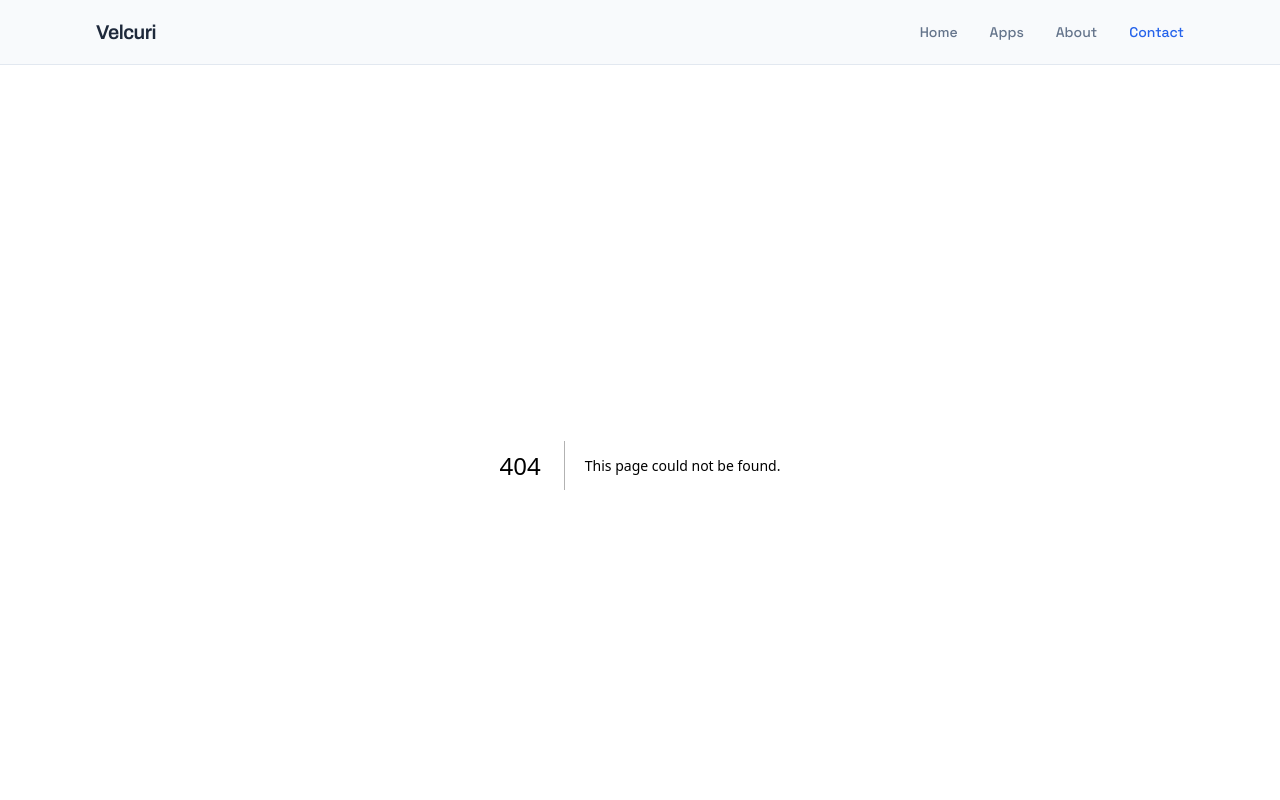
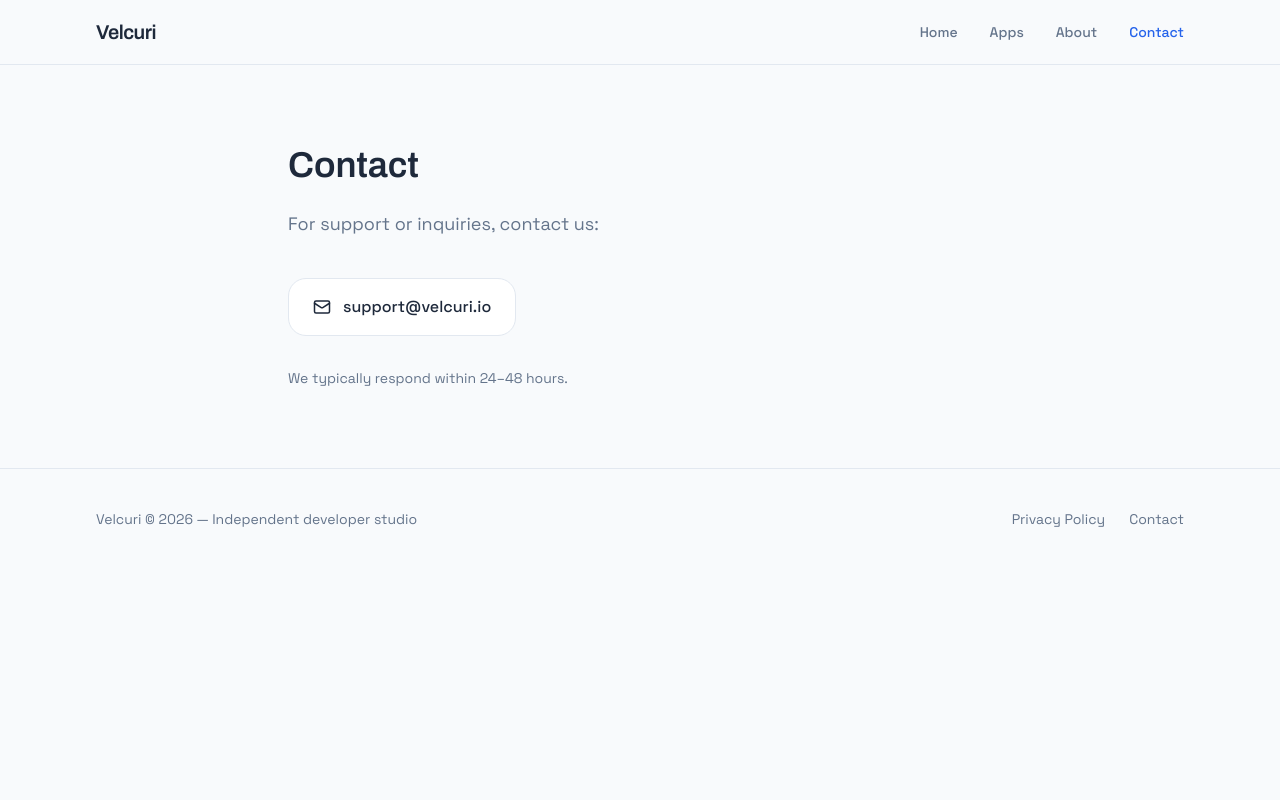
Before and after one commit to albinchristo04/Velcuri, a Next.js app: page /contact in a window 1280 px wide. Before the commit this address had no page. Shown: the top 800 px of the page. Built offline with nearby package versions, Linux system fonts and the light colour scheme.

Commit message:
feat: add Contact page with visible support email

```diff
--- /dev/null
+++ b/app/contact/page.tsx
@@ -0,0 +1,33 @@
+import type { Metadata } from "next";
+import { Mail } from "lucide-react";
+
+export const metadata: Metadata = {
+  title: "Contact — Velcuri",
+  description: "Get in touch with Velcuri for support or inquiries.",
+};
+
+export default function ContactPage() {
+  return (
+    <div className="mx-auto max-w-3xl px-4 sm:px-6 lg:px-8 py-20">
+      <h1 className="font-heading text-3xl sm:text-4xl font-semibold text-brand-text mb-6">
+        Contact
+      </h1>
+      <p className="text-brand-muted mb-10 text-lg leading-relaxed">
+        For support or inquiries, contact us:
+      </p>
+
+      <a
+        href="mailto:support@velcuri.io"
+        className="inline-flex items-center gap-3 rounded-2xl border border-brand-border bg-white px-6 py-4 text-brand-text font-medium hover:border-brand-primary hover:text-brand-primary transition-colors duration-150 focus-visible:outline focus-visible:outline-2 focus-visible:outline-brand-primary"
+        aria-label="Email Velcuri support"
+      >
+        <Mail size={18} aria-hidden="true" />
+        support@velcuri.io
+      </a>
+
+      <p className="mt-8 text-sm text-brand-muted">
+        We typically respond within 24–48 hours.
+      </p>
+    </div>
+  );
+}
```
